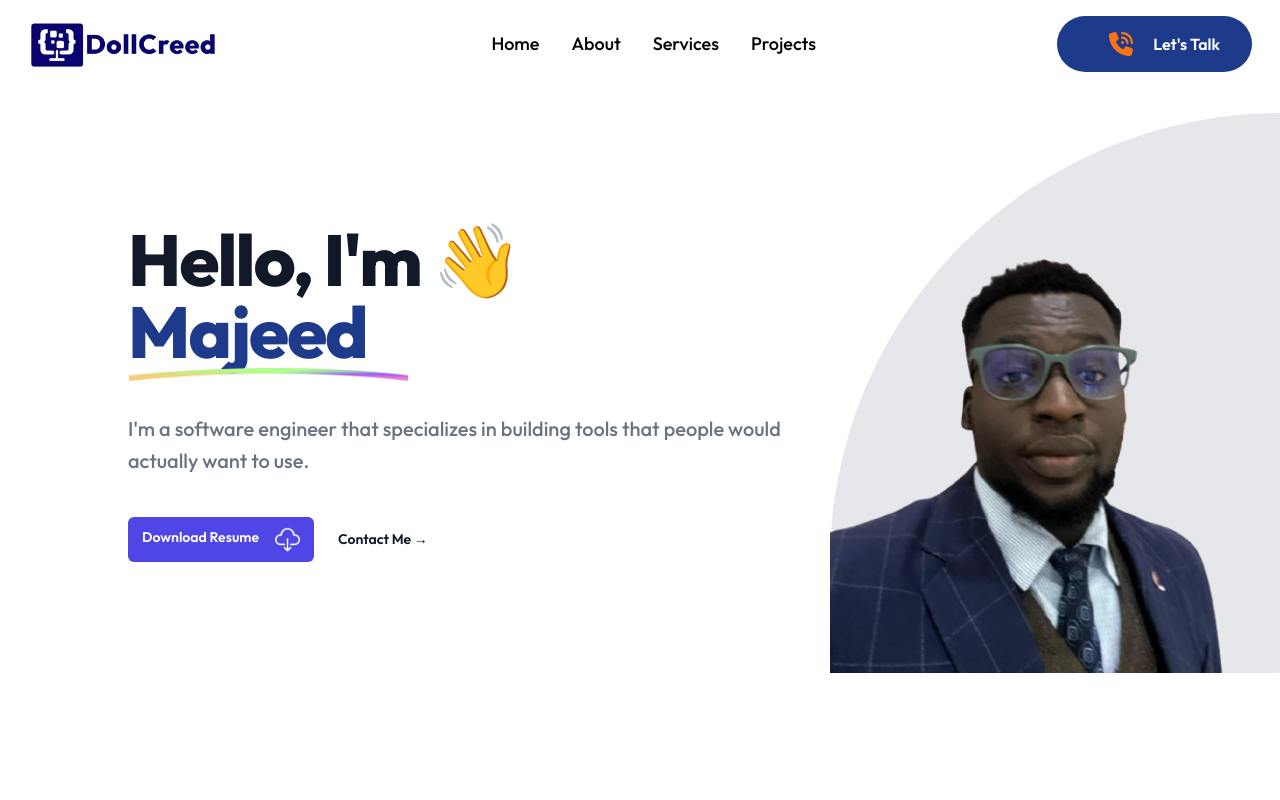
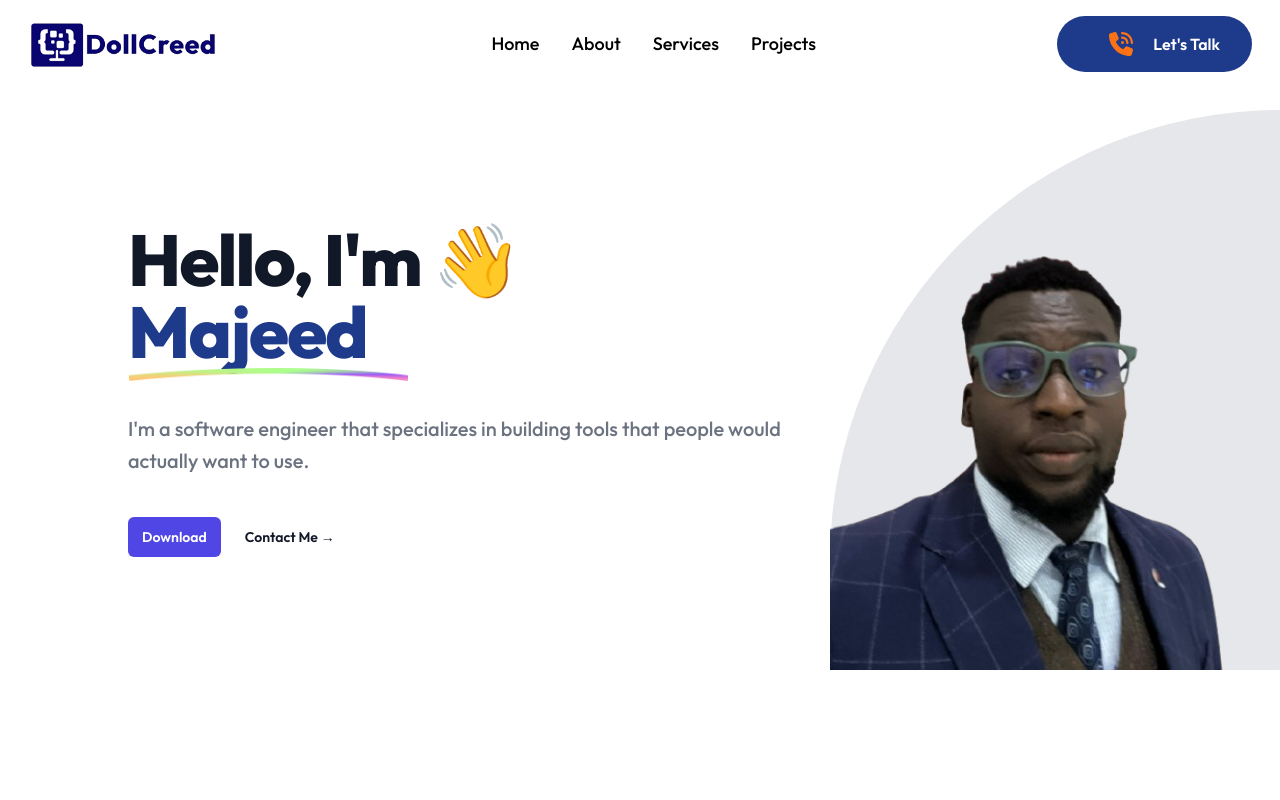
Before and after one commit to ofosh/portfolio, a React (Vite) app: page / in a window 1280 px wide. Shown: the top 800 px of the page. Built offline with nearby package versions, Linux system fonts and the light colour scheme.

Commit message:
fixed download button

```diff
--- a/src/components/Hero.jsx
+++ b/src/components/Hero.jsx
@@ -1,6 +1,7 @@
 import React from "react";
 import { assets } from "../assets";
 import curve from "../assets/curve.png";
+import Resume from "../assets/Majeed_Resume.pdf";
 
 export default function Hero() {
   return (
@@ -19,21 +20,16 @@ export default function Hero() {
               people would actually want to use.
             </p>
             <div className="mt-10 flex items-center justify-center md:justify-start gap-x-6">
-              <a
-                href="/src/assets/Majeed_Resume.pdf"
-                download="Majeed's Resume"
-                className="rounded-md bg-indigo-600 px-3.5 py-2.5 text-sm font-semibold text-white shadow-xs hover:bg-indigo-500 focus-visible:outline-2 focus-visible:outline-offset-2 focus-visible:outline-indigo-600"
-              >
-                <button className="flex">
-                  Download Resume{" "}
-                  <img
-                    src={assets.downloadIcon}
-                    width={25}
-                    alt="icon"
-                    className="ml-4"
-                  />
-                </button>
-              </a>
+              <button className="flex">
+                <a
+                  href={Resume}
+                  download="Resume"
+                  className="rounded-md bg-indigo-600 px-3.5 py-2.5 text-sm font-semibold text-white shadow-xs hover:bg-indigo-500 focus-visible:outline-2 focus-visible:outline-offset-2 focus-visible:outline-indigo-600"
+                >
+                  Download
+                </a>
+              </button>
+
               <a
                 href="#Contact"
                 className="text-sm/6 font-semibold text-gray-900"
```
